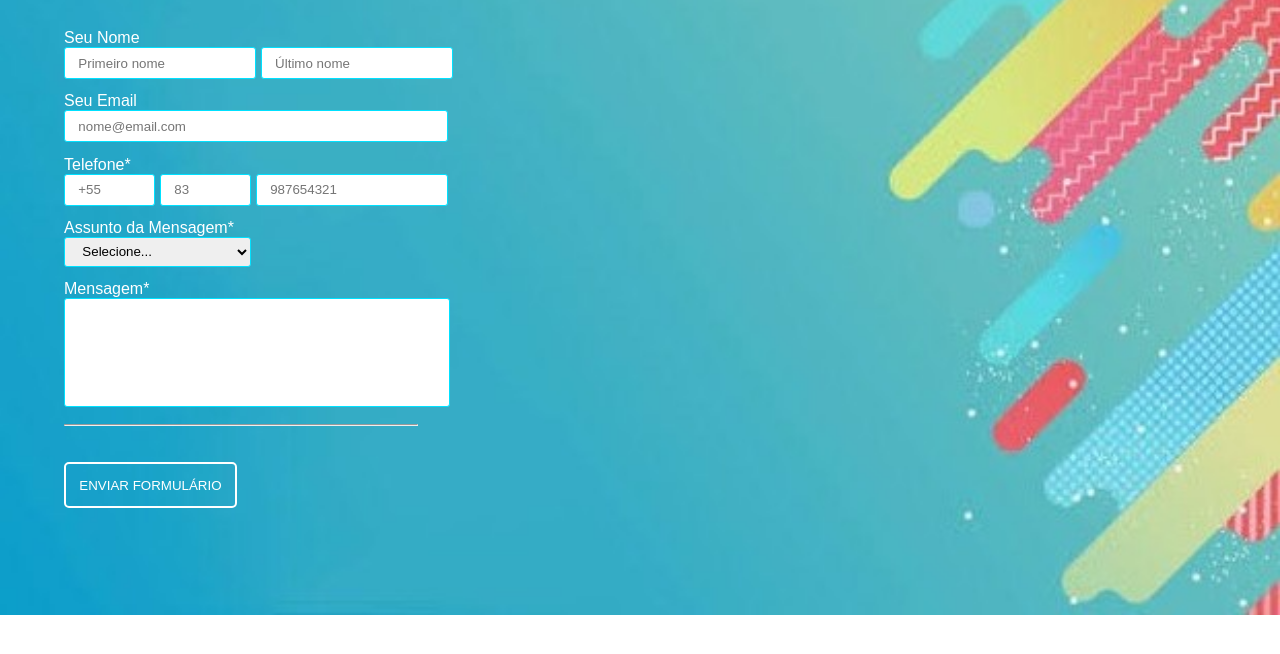
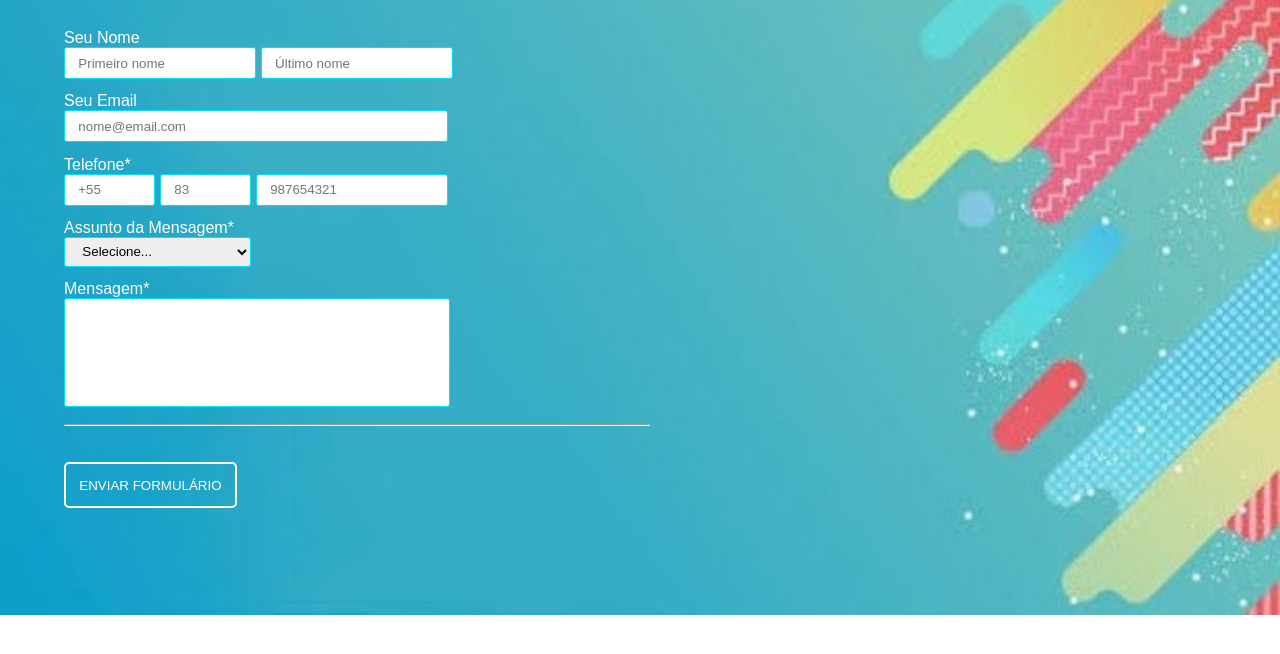
Before and after one commit to Bendelack/first_form, a plain HTML site: page index.html in a window 1280 px wide. Shown: the part 104-758 px from the top of the page. Drawn offline with Linux system fonts and the light colour scheme.

Commit message:
Update style.css

```diff
--- a/styles/style.css
+++ b/styles/style.css
@@ -96,7 +96,3 @@ select{
 #tel2{
     width: 13%;
 }
-
-hr{
-    width: 60%;
-}
```
